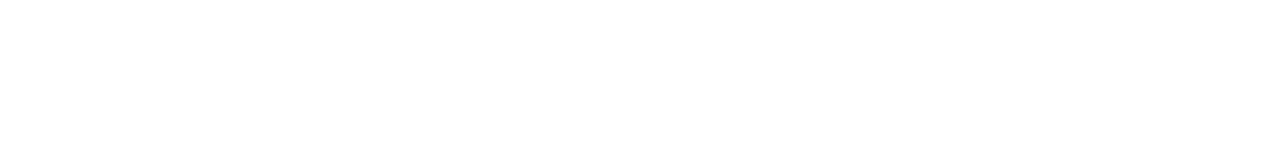
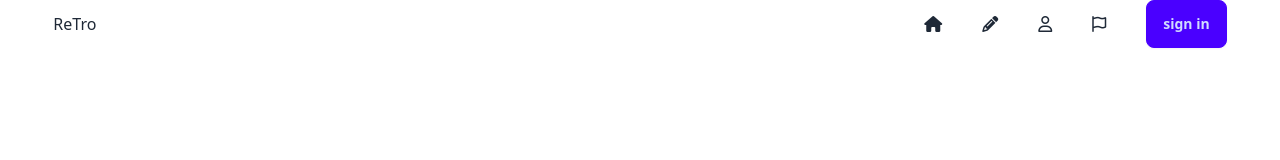
Before and after one commit to rnrabi/retro-forum-a6, a plain HTML site: page index.html in a window 1280 px wide. Drawn offline with nearby package versions, Linux system fonts and the light colour scheme.

Commit message:
header section html paart is ok

```diff
--- a/index.html
+++ b/index.html
@@ -8,12 +8,27 @@
     <!-- daisy ui -->
     <link href="https://cdn.jsdelivr.net/npm/daisyui@4.7.2/dist/full.min.css" rel="stylesheet" type="text/css" />
     <script src="https://cdn.tailwindcss.com"></script>
+    <!-- font awesome -->
+    <script src="https://kit.fontawesome.com/61575e72ec.js" crossorigin="anonymous"></script>
 
 </head>
 
 <body>
-    <header>
-
+    <header class="w-11/12 mx-auto">
+        <div class="flex justify-between items-center">
+            <div>
+                <h2>ReTro</h2>
+            </div>
+            <div>
+                <ul class="flex justify-center items-center gap-10">
+                    <li title="home"><i class="fa-solid fa-house"></i></li>
+                    <li title="edit"><i class="fa-solid fa-pencil"></i></li>
+                    <li title="profile"><i class="fa-regular fa-user"></i></li>
+                    <li title="flag"><i class="fa-regular fa-flag"></i></li>
+                    <li><button class="btn btn-primary">sign in</button></li>
+                </ul>
+            </div>
+        </div>
     </header>
 
     <main>
```
